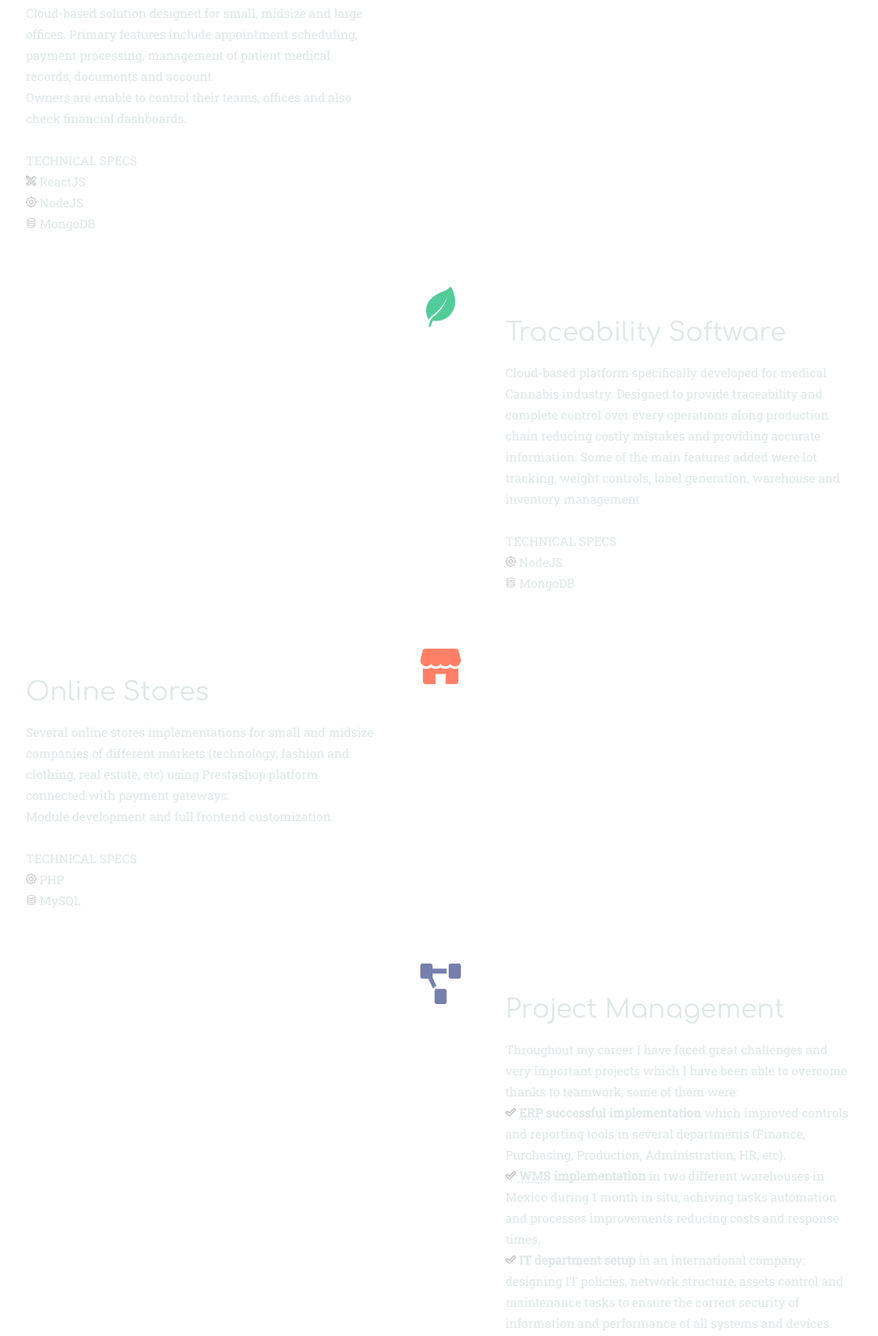
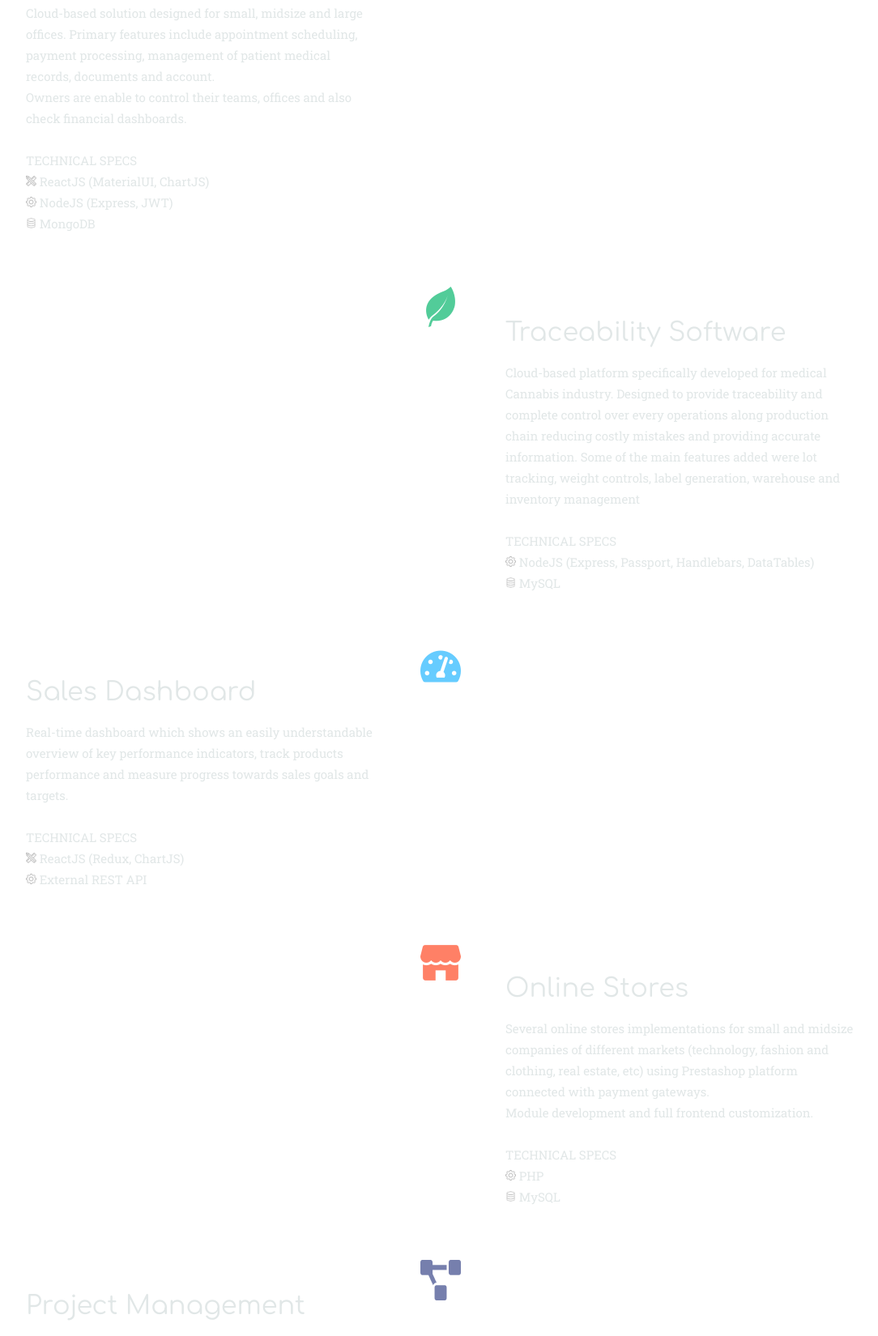
Before and after one commit to gonzaaalo/portfolio, a plain HTML site: page index.html in a window 1280 px wide. Shown: the part 875-2525 px from the top of the page at 81% size, without its empty margins (96-1180 px from the left). Drawn offline with nearby package versions, Linux system fonts and the light colour scheme.

Commit message:
sales dashboard tool added

```diff
--- a/index.html
+++ b/index.html
@@ -8,6 +8,7 @@
 	<link rel='stylesheet' href='https://fonts.googleapis.com/css?family=Roboto+Slab|Comfortaa'>
 	<link rel="stylesheet" href="./style.css">
 	<link rel="stylesheet" href="https://cdnjs.cloudflare.com/ajax/libs/font-awesome/4.7.0/css/font-awesome.min.css">
+	<link rel='shortcut icon' type='image/x-icon' href='./media/favicon.ico' />
 </head>
 
 <body>
@@ -27,8 +28,8 @@
 			</div>
 			<div class="master-head">
 				<h1 class="page-title"> Hey, I'm Gonzalo!</h1>
-				<p class="page-description">A fullstack web developer with a strong knowledge about IT and high
-					experience in very important projects</p>
+				<p class="page-description">A passionate fullstack web developer with a strong background in IT
+					management, great team player and who enjoy every challengue.</p>
 				<p class="scroll-button" onClick="$('.post-wrapper .post:first-child .stem-overlay .icon').click();">
 					Ready to go for a ride?</p>
 			</div>
@@ -69,8 +70,8 @@
 							<br>
 							<p>TECHNICAL SPECS</p>
 							<ul>
-								<li><img src="./media/frontend.png" alt="frontend" class="bullet"> ReactJS</li>
-								<li><img src="./media/backend.png" alt="backend" class="bullet"> NodeJS</li>
+								<li><img src="./media/frontend.png" alt="frontend" class="bullet"> ReactJS (MaterialUI, ChartJS)</li>
+								<li><img src="./media/backend.png" alt="backend" class="bullet"> NodeJS (Express, JWT)</li>
 								<li><img src="./media/database.png" alt="database" class="bullet"> MongoDB</li>
 							</ul>
 						</div>
@@ -95,8 +96,31 @@
 							<br>
 							<p>TECHNICAL SPECS</p>
 							<ul>
-								<li><img src="./media/backend.png" alt="application" class="bullet"> NodeJS</li>
-								<li><img src="./media/database.png" alt="database" class="bullet"> MongoDB</li>
+								<li><img src="./media/backend.png" alt="application" class="bullet"> NodeJS (Express, Passport, Handlebars, DataTables)</li>
+								<li><img src="./media/database.png" alt="database" class="bullet"> MySQL</li>
+							</ul>
+						</div>
+					</div>
+				</article>
+
+
+				<article class="post dashboard-icon">
+					<div class="stem-overlay">
+						<div class="icon"></div>
+						<div class="stem-mask"></div>
+					</div>
+					<div class="post-content">
+						<p class="meta">Development</p>
+						<h2 class="post-title">Sales Dashboard</h2>
+						<div class="entry-content">
+							<p>Real-time dashboard which shows an easily understandable overview of key performance
+								indicators, track products performance and measure progress towards sales goals and targets.</p>
+							<br>
+							<p>TECHNICAL SPECS</p>
+							<ul>
+								<li><img src="./media/frontend.png" alt="application" class="bullet"> ReactJS (Redux, ChartJS)</li>
+								<li><img src="./media/backend.png" alt="application" class="bullet"> External REST API
+								</li>
 							</ul>
 						</div>
 					</div>
@@ -146,7 +170,8 @@
 											title="Warehouse Management System">WMS</abbr> implementation</strong> in
 									two different warehouses in Mexico during 1 month in situ, achiving tasks automation
 									and processes improvements reducing costs and response times.</li>
-								<li><img src="./media/check.png" alt="mark" class="bullet"> <strong>IT department setup</strong> in an
+								<li><img src="./media/check.png" alt="mark" class="bullet"> <strong>IT department
+										setup</strong> in an
 									international company: designing IT policies, network structure, assets control and
 									maintenance tasks to ensure the correct security of information and performance of
 									all systems and devices.</li>
@@ -202,8 +227,7 @@
 				<a href="mailto:gonzalo.silva.figueiras@gmail.com">
 					<img src="./media/email.svg" alt="Email Icon">
 				</a>
-				<a
-					href="https://api.whatsapp.com/send?phone=59899700081&text=Hello%20Gonzalo,%20I'd%20like%20to%20know%20about%20you..">
+				<a href="https://api.whatsapp.com/send?phone=59899700081&text=Hello%20Gonzalo!" target="_blank">
 					<img src="./media/whatsapp.svg" alt="Whatsapp Icon">
 				</a>
 			</div>
--- a/style.css
+++ b/style.css
@@ -174,6 +174,9 @@ h6 {
   bottom: 0px;
   left: 50%;
 }
+.stem-wrapper.color-purple .stem-background {
+  background: #767fad;
+}
 .stem-wrapper.color-yellow .stem-background {
   background: #E9E566;
 }
@@ -185,9 +188,6 @@ h6 {
 }
 .stem-wrapper.color-red .stem-background {
   background: #FF8066;
-}
-.stem-wrapper.color-purple .stem-background {
-  background: #767fad;
 }
 .stem-wrapper .stem,
 .stem-wrapper .stem-background {
@@ -268,6 +268,10 @@ h6 {
 }
 .post-wrapper .post.leaf-icon .stem-overlay .icon {
   background-image: url(./media/leaf.png);
+  background-color: white;
+}
+.post-wrapper .post.dashboard-icon .stem-overlay .icon {
+  background-image: url(./media/dashboard.png);
   background-color: white;
 }
 .post-wrapper .post.store-icon .stem-overlay .icon {
```
Also changed, not shown: media/dashboard.png (added), media/favicon.ico (added).
